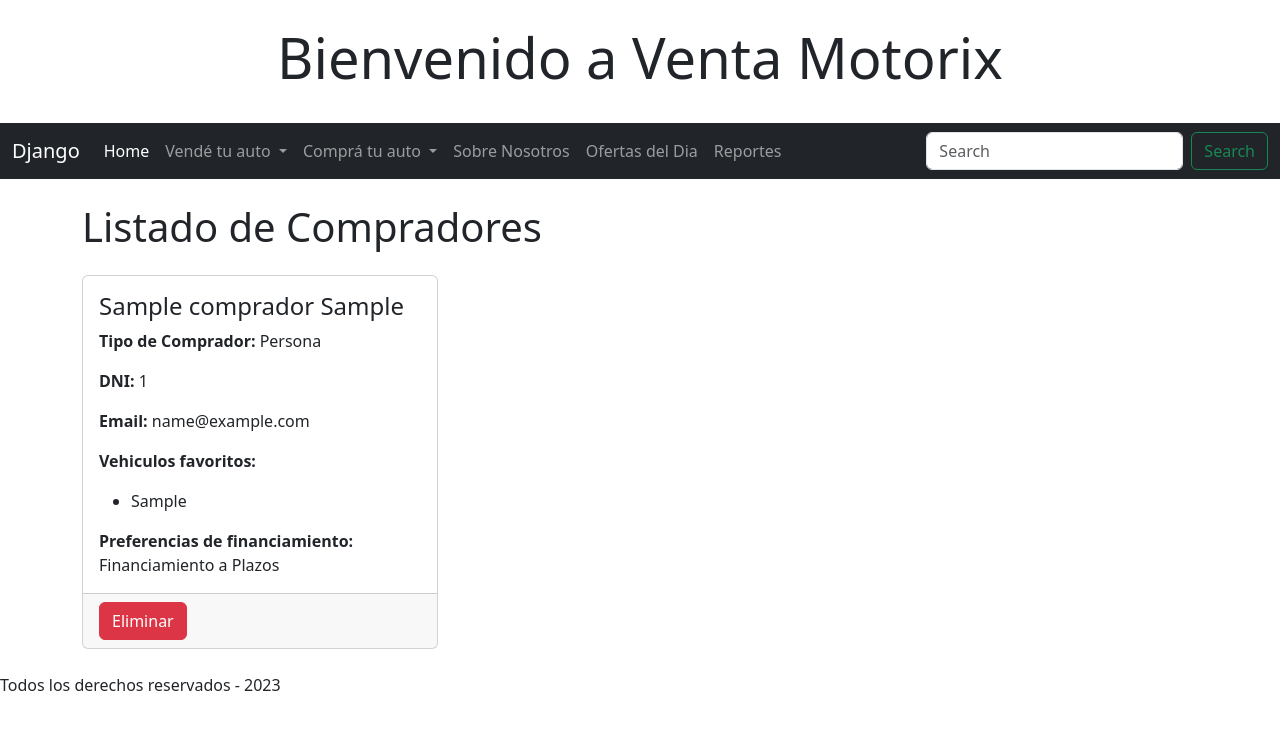
After one commit to JohnTheMano/Cac_django, a Django app: page /principal/vehiculos/compradores_listado in a window 1280 px wide. The commit adds this page. Shown: the top 730 px of the page. Run offline with Django 4.2, Linux system fonts and the light colour scheme; tables that the repository leaves empty hold one stand-in row (values such as "Sample post").

Commit message:
Se agregó compradores

```diff
--- a/proyecto_grupal_django/core/models.py
+++ b/proyecto_grupal_django/core/models.py
@@ -46,6 +46,8 @@ class Vehiculo(models.Model):
     precio = models.DecimalField(max_digits=10, decimal_places=2)
     descripcion = models.TextField()
     vendedor = models.ForeignKey(Vendedor, on_delete=models.CASCADE)
+    def __str__(self):
+        return f" {self.marca} - {self.modelo} - {self.anio}"
 
 class Comprador(Persona):
 
@@ -58,13 +60,15 @@ class Comprador(Persona):
     tipo_comprador = models.CharField(max_length=50, choices=[("Persona", "Persona"), ("Empresa", "Empresa")])
 
     #----------------------relacion muchos a muchos-------------------------------------
-    vehiculos_favoritos = models.ManyToManyField(Vehiculo, related_name='compradores_favoritos')
+    vehiculos_favoritos = models.ManyToManyField(Vehiculo, related_name='compradores_favoritos', blank=True)
 
     preferencias_financiamiento = models.CharField(
         max_length=30,
         choices=PREFERENCIAS_FINANCIAMIENTO_CHOICES,
 
     )
+    def __str__(self):
+        return f" {self.nombre} - {self.apellido} - {self.tipo_comprador}"
 
 
 class Transaccion(models.Model):
--- /dev/null
+++ b/proyecto_grupal_django/core/templates/core/comprador_listado.html
@@ -0,0 +1,39 @@
+
+{% extends 'core/base.html' %}
+{% block title %}Listado comprador{% endblock %}
+{% block content %}
+  <div class="container">
+    <h1 class="my-4">Listado de Compradores</h1>
+    <div class="row">
+      {% for comprador in listado_comprador %}
+        <div class="col-md-4">
+          <div class="card mb-4">
+            <div class="card-body">
+              <h4 class="card-title">{{ comprador.nombre }} {{ comprador.apellido }}</h4>
+              <p class="card-text"><strong>Tipo de Comprador:</strong> {{ comprador.tipo_comprador }}</p>
+              <p class="card-text"><strong>DNI:</strong> {{ comprador.dni }}</p>
+              <p class="card-text"><strong>Email:</strong> {{ comprador.email }}</p>
+              <p class="card-text"><strong>Vehiculos favoritos:</strong></p>
+              <ul>
+                {% for vehiculo in comprador.vehiculos_favoritos.all %}
+                  <li>{{ vehiculo.marca }}</li>
+                {% empty %}
+                  <li>No hay vehículos favoritos.</li>
+                {% endfor %}
+              </ul>
+              <p class="card-text"><strong>Preferencias de financiamiento:</strong> {{ comprador.preferencias_financiamiento }}</p>
+            </div>
+            <div class="card-footer">
+              <form method="post">
+                {% csrf_token %}
+                <a href="{% url 'comprador_eliminar' comprador.pk %}" class="btn btn-danger">Eliminar</a>
+              </form>
+            </div>
+          </div>
+        </div>
+      {% empty %}
+        <p>No hay compradores cargados.</p>
+      {% endfor %}
+    </div>
+  </div>
+{% endblock %}
--- a/proyecto_grupal_django/core/templates/core/navbar.html
+++ b/proyecto_grupal_django/core/templates/core/navbar.html
@@ -37,7 +37,8 @@
                 </a>
                 <ul class="dropdown-menu">
                   <li><a class="dropdown-item" href="{% url 'vehiculos_todos'%}">Lista de Vehiculos</a></li>
-                  <li><a class="dropdown-item" href="#">Registrate como comprador</a></li>
+                  <li><a class="dropdown-item" href="{% url 'alta_comprador'%}">Registrate como comprador</a></li>
+                  <li><a class="dropdown-item" href="{% url 'compradores_listado'%}">Listado de compradores</a></li>
                   <li><hr class="dropdown-divider"></li>
                   <li><a class="dropdown-item" href="#">0 KM</a></li>
                   <li><a class="dropdown-item" href="#">Usados</a></li>
--- a/proyecto_grupal_django/core/urls.py
+++ b/proyecto_grupal_django/core/urls.py
@@ -14,8 +14,11 @@ urlpatterns = [
     path('vehiculos/ficha/', views.vehiculos_ficha, name='ficha_vehiculo'),
     path('vehiculos/auto/', views.registrar_venta, name='registrar_auto'),
     path('vehiculos/alta_vendedor', views.VendedorCreateView.as_view(), name="alta_vendedor"),
+    path('vehiculos/alta_comprador', views.CompradorCreateView.as_view(), name="alta_comprador"),
     #path('vehiculos/', views.VehiculosListView.as_view(), name='vehiculos_todos'),
-    path('vehiculos/vendedores', views.VendedorListView.as_view(), name="vendedores_listado"),
+    path('vehiculos/vendedores_listado', views.VendedorListView.as_view(), name="vendedores_listado"),
+    path('vehiculos/compradores_listado', views.CompradorListView.as_view(), name="compradores_listado"),
     path('vendedor/delete/<int:pk>', views.VendedorDeleteView.as_view(), name='vendedor_eliminar'),
+    path('comprador/delete/<int:pk>', views.CompradorDeleteView.as_view(), name='comprador_eliminar'),
 
     ]
--- a/proyecto_grupal_django/core/views.py
+++ b/proyecto_grupal_django/core/views.py
@@ -4,9 +4,9 @@ from django.http import HttpResponse
 from django.urls import reverse
 from datetime import datetime
 from .forms import  NuevoAuto
-from .models import Vendedor, Vehiculo
-from .forms import AltaVendedorModelForm
-from django.views.generic import CreateView, ListView, DeleteView
+from .models import Vendedor, Vehiculo, Comprador, Transaccion
+from .forms import AltaVendedorModelForm, AltaCompradoModelForm
+from django.views.generic import CreateView, ListView, DeleteView, UpdateView
 #from django.views.generic.list import ListView
 from django.urls import reverse_lazy
 
@@ -109,12 +109,12 @@ def registrar_venta(request):
 
     return render( request ,'core/vende_tu_auto.html',context )
 
-
+#------Vendedor----------------------
 class VendedorCreateView(CreateView):
     model = Vendedor
     form_class = AltaVendedorModelForm
     template_name='core/alta_vendedor.html'
-    success_url='vendedores'
+    success_url='vendedores_listado'
 
     #fields = '__all__'
 
@@ -130,6 +130,43 @@ class VendedorDeleteView(DeleteView):
     #el nombre de la plantilla es por defecto de django
     template_name = 'core/vendedor_confirm_delete.html'
     success_url = reverse_lazy('vendedores_listado')
+
+class VendedorUpdateView(UpdateView):
+    pass
+
+
+#-------------------COMPRADOR--------------------
+class CompradorCreateView(CreateView):
+    model = Comprador
+    form_class = AltaCompradoModelForm
+    template_name='core/alta_Comprador.html'
+    success_url='compradores_listado'
+
+class CompradorListView(ListView):
+    model = Comprador
+    context_object_name = 'listado_comprador'
+    template_name='core/comprador_listado.html'
+    #queryset= Vendedor.objects.filter(tipo_vendedor= "Persona")
+
+
+class CompradorDeleteView(DeleteView):
+    model = Comprador
+    #el nombre de la plantilla es por defecto de django
+    template_name = 'core/comprador_confirm_delete.html'
+    success_url = reverse_lazy('compradores_listado')
+
+
+
+
+
+
+
+
+
+
+
+
+
 
 #listview Vehiculos
 """
```
Also changed, not shown: proyecto_grupal_django/core/forms.py (+23 -1 lines), proyecto_grupal_django/core/templates/core/alta_comprador.html (added, +41 -0 lines), proyecto_grupal_django/core/templates/core/comprador_confirm_delete.html (added, +16 -0 lines), proyecto_grupal_django/core/migrations/0002_alter_comprador_vehiculos_favoritos.py (added).
